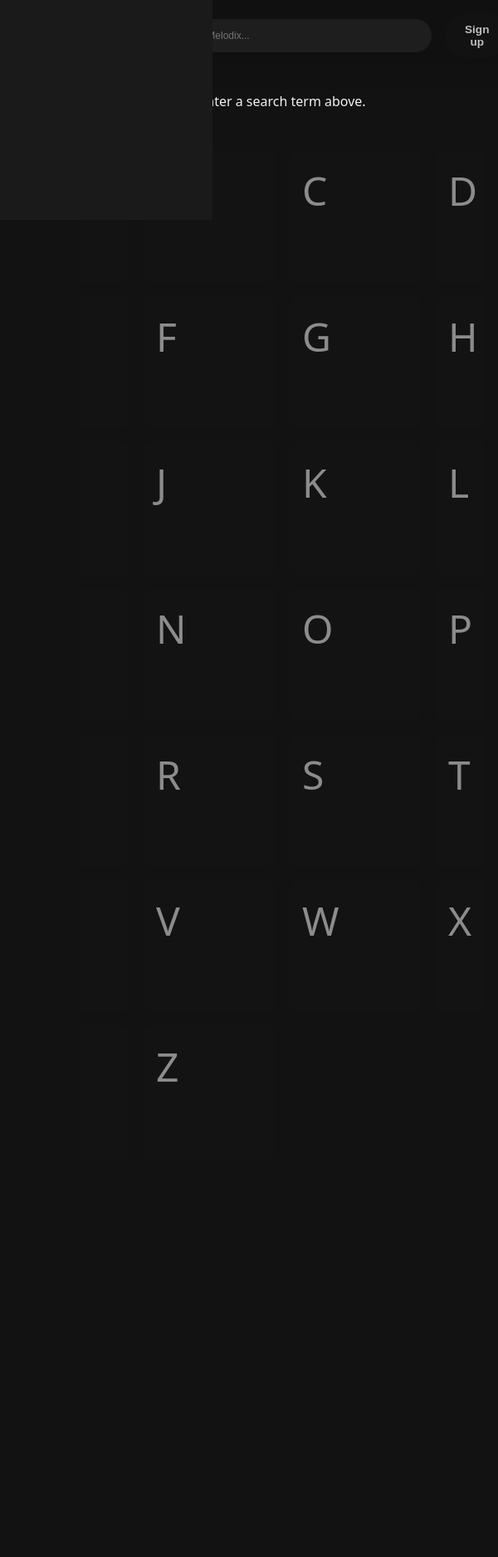
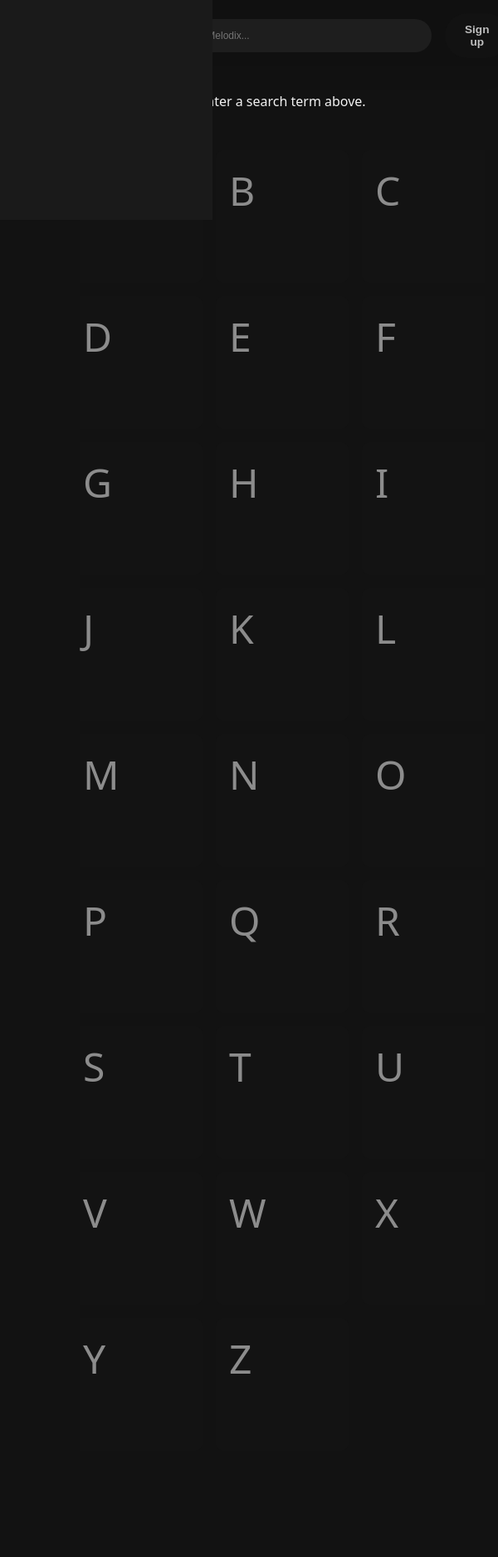
Before and after one commit to Flips97/melodix, a Django app: page /search/ in a window 600 px wide. Shown: the part 535-2412 px from the top of the page at 83% size. Before the commit the page ends 1839 px from the top, so only its background shows below. Run offline with Django 5.2, Linux system fonts and the light colour scheme; some libraries are stand-ins or nearby versions.

Commit message:
Cleans up css code

```diff
--- a/main_app/static/css/style.css
+++ b/main_app/static/css/style.css
@@ -100,31 +100,6 @@ li {
     color: var(--copy-light);
 }
 
-
-/* .lib-nav-header {
-    display: flex;
-    justify-content: space-between;
-    align-items: center;
-    padding: 1rem;
-    color: var(--copy-light);
-    background-color: var(--foreground);
-    width: 15rem;
-    border-top-right-radius: var(--border-radius);
-    border-top-left-radius: var(--border-radius);
-} */
-
-/* .lib-nav-create-playlist,
-.lib-nav-find-playlists {
-    display: flex;
-    flex-direction: column;
-    justify-content: space-between;
-    padding: 1rem;
-    background-color: var(--border-translucent);
-    border-radius: var(--border-radius);
-    margin: .5rem;
-    height: 7.5rem;
-} */
-
 .lib-nav-create-playlist {
     margin-top: 4rem;
 }
@@ -284,10 +259,7 @@ li {
     padding-inline: 1.5rem;
     padding-top: 1rem;
     background-color: var(--foreground);
-    /* top: 0;
-    left: 17rem; */
     width: 100%;
-    /* width: calc(100vw - 17.5rem); */
     z-index: 9999;
     position: fixed;
     box-shadow: var(--box-shadow);
@@ -519,7 +491,6 @@ input[type="text"]:-webkit-autofill:active {
     flex-direction: column;
     align-items: center;
     width: 100%;
-    /* height: calc(100vh - 1rem); */
     background: linear-gradient(to bottom, var(--foreground-translucent2), var(--foreground));
     flex-grow: auto;
 }
@@ -1302,7 +1273,6 @@ dialog > div > h1 {
 }
 
 .playlist-form-tagline {
-    /* margin-top: -2.5rem; */
     display: flex;
     align-items: flex-end;
 }
@@ -1609,8 +1579,6 @@ input[type='checkbox']:checked + .custom-checkbox > div {
     padding: 1rem;
     width: fit-content;
 }
-
-
 
 .left-title-a {
     padding-bottom: 1rem;
@@ -1798,14 +1766,6 @@ input[type='checkbox']:checked + .custom-checkbox > div {
     background-color: var(--copy-lighter);
 }
 
-
-
-
-/* put all this in a media query for small screen sizes */
-/* then bottom navbar for phones */
-
-
-
 .navbar {
     position: fixed;
     background-color: var(--foreground);
@@ -1952,6 +1912,9 @@ input[type='checkbox']:checked + .custom-checkbox > div {
         grid-template-columns: repeat(2, 1fr);
     }
 
+    .letter-buttons {
+        grid-template-columns: repeat(2, 1fr);
+    }
 }
 
 /* medium screens */
@@ -1997,6 +1960,10 @@ input[type='checkbox']:checked + .custom-checkbox > div {
 
     .all-playlists-div {
         grid-template-columns: repeat(2, 1fr);
+    }
+
+    .letter-buttons {
+        grid-template-columns: repeat(3, 1fr);
     }
 }
 
```
